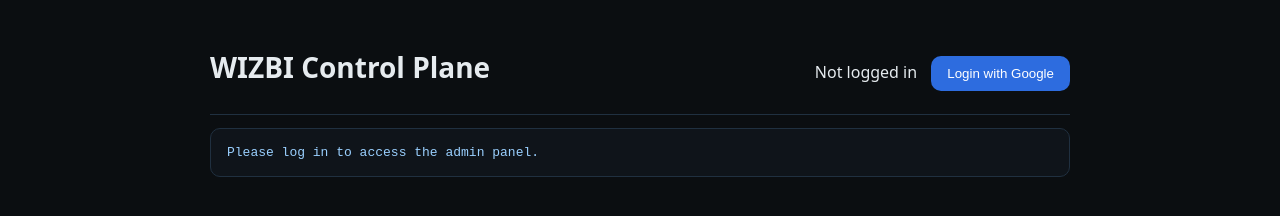
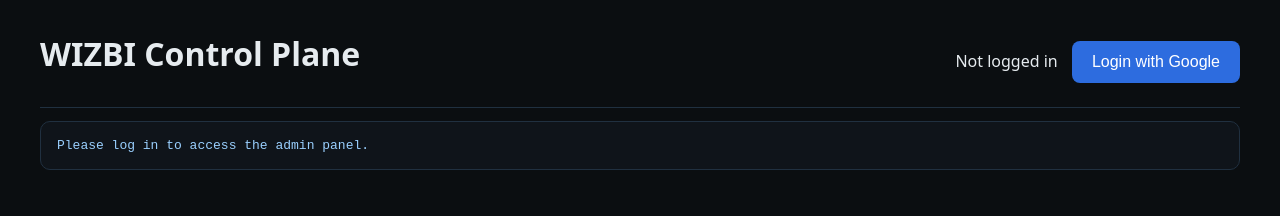
Before and after one commit to bimagics/wizbi-cp, a website: page public/admin/index.html in a window 1280 px wide. Drawn offline with Linux system fonts and the light colour scheme; some packages are replaced by stand-ins of ours; no server answers.

Commit message:
Update styles.css

```diff
--- a/public/styles.css
+++ b/public/styles.css
@@ -1,42 +1,45 @@
-:root { font-family: ui-sans-serif, system-ui, -apple-system, "Segoe UI", Roboto, "Helvetica Neue", Arial; }
-body { margin: 0; background: #0b0e11; color: #e6ebef; }
-.container { max-width: 860px; margin: 48px auto; padding: 0 16px; }
-h1 { margin: 0 0 12px; font-size: 28px; }
-p { color: #b8c2cc; }
-button { background: #2d6cdf; color: #fff; border: 0; padding: 10px 16px; border-radius: 10px; cursor: pointer; }
-button:hover { filter: brightness(1.05); }
-pre { background: #0f141a; border: 1px solid #203040; padding: 12px; border-radius: 10px; overflow: auto; }
-.links { margin-top: 16px; }
-a { color: #9ad0ff; text-decoration: none; }
-a:hover { text-decoration: underline; }
-/* הוסף את הקוד הבא בסוף הקובץ הקיים */
-header {
-  border-bottom: 1px solid #203040;
-  padding-bottom: 20px;
+/* This is the main stylesheet for shared, global styles. */
+:root {
+  font-family: ui-sans-serif, system-ui, -apple-system, "Segoe UI", Roboto, "Helvetica Neue", Arial, sans-serif;
+  --background-dark: #0b0e11;
+  --text-primary: #e6ebef;
+  --primary-color: #2d6cdf;
 }
 
-#admin-panel {
-  margin-top: 24px;
+body {
+  margin: 0;
+  background: var(--background-dark);
+  color: var(--text-primary);
 }
 
-form {
-  display: grid;
-  grid-template-columns: 1fr 1fr;
-  gap: 16px;
-  align-items: center;
+.container {
+  max-width: 1200px;
+  margin: 2rem auto;
+  padding: 0 1rem;
 }
 
-form input, form select {
-  padding: 10px;
+h1 { margin: 0 0 1rem; font-size: 2rem; }
+h2 { margin: 0 0 1rem; font-size: 1.5rem; border-bottom: 1px solid #203040; padding-bottom: 0.5rem;}
+
+button {
+  background: var(--primary-color);
+  color: #fff;
+  border: 0;
+  padding: 0.75rem 1.25rem;
   border-radius: 8px;
-  border: 1px solid #203040;
-  background: #0f141a;
-  color: #e6ebef;
-  font-size: 14px;
+  cursor: pointer;
+  font-size: 1rem;
+  transition: filter 0.2s;
 }
 
-form button {
-  grid-column: span 2; /* Make button span both columns */
-  justify-self: end;
-  width: fit-content;
+button:hover {
+  filter: brightness(1.1);
 }
+
+a {
+  color: #9ad0ff;
+  text-decoration: none;
+}
+a:hover {
+  text-decoration: underline;
+}
```
